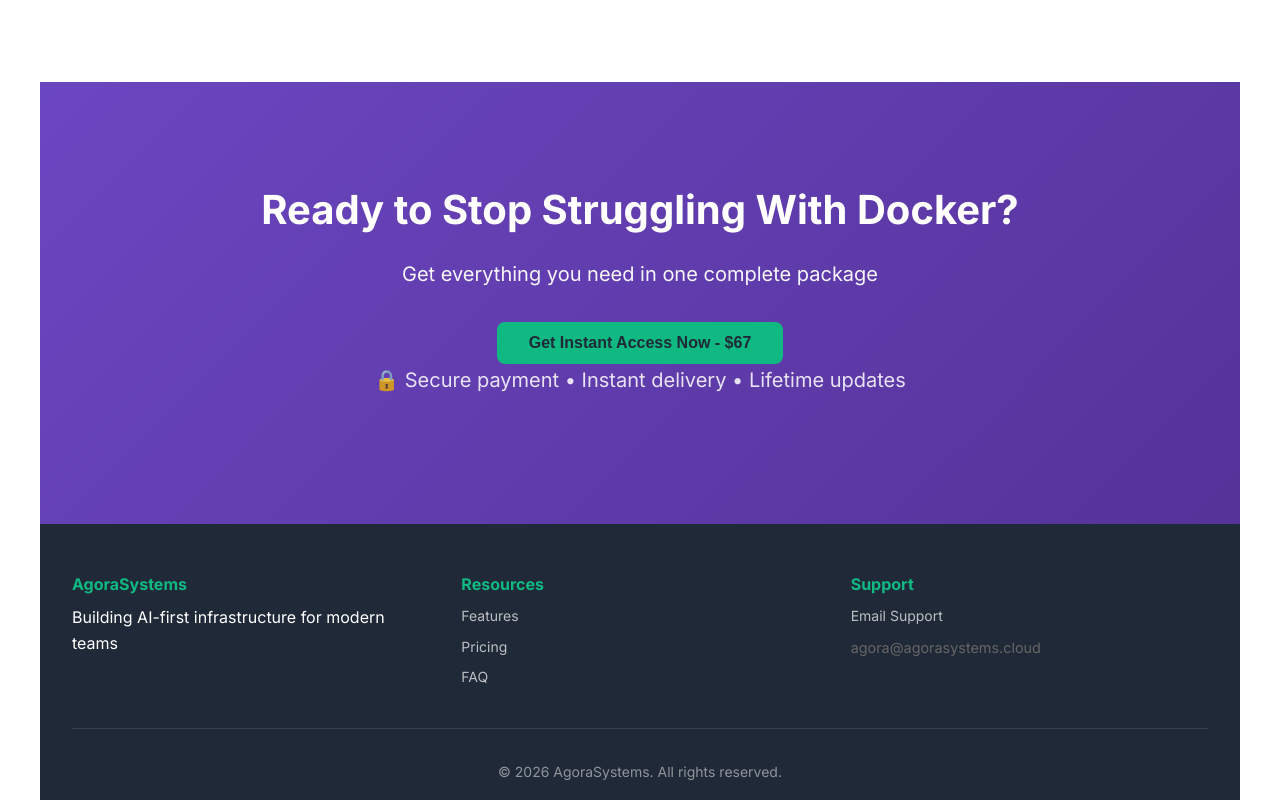
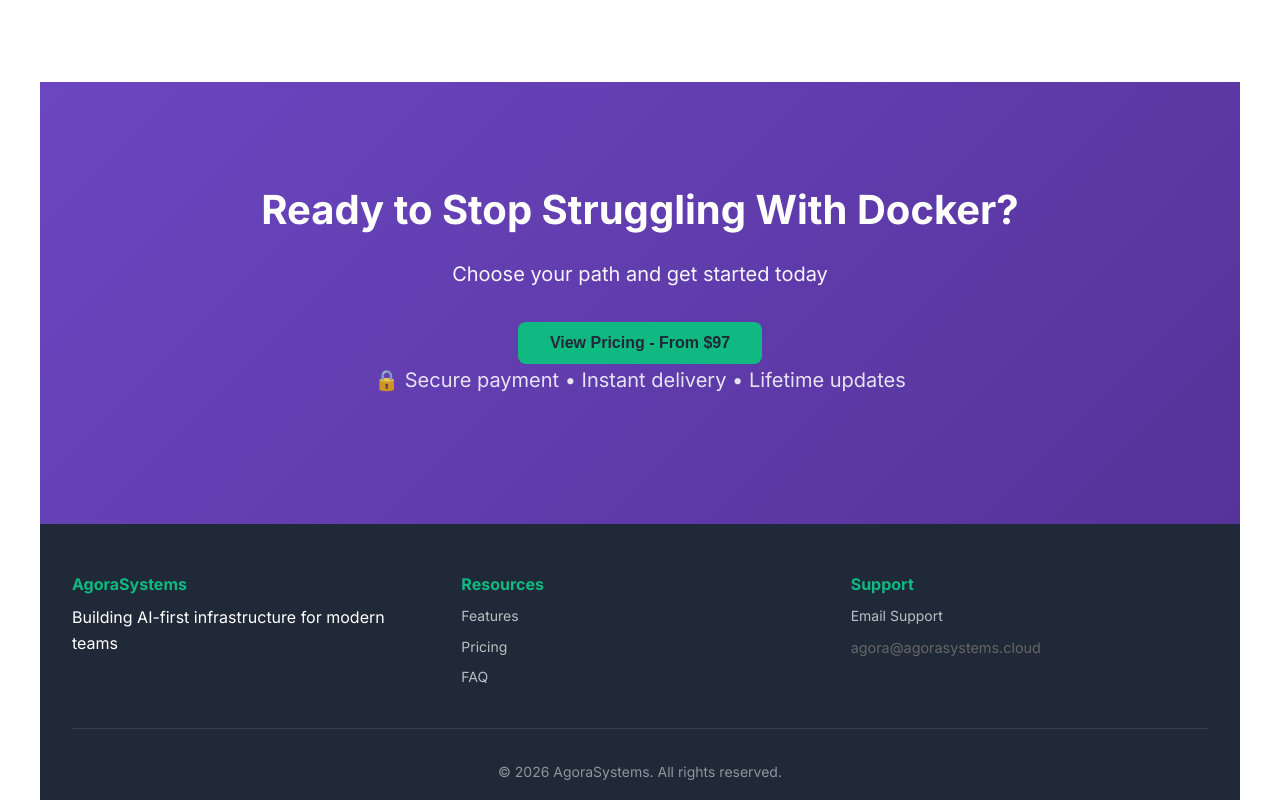
Before and after one commit to AgoraAiCloud/landing-page, a React (Vite) app: page / in a window 1280 px wide. Shown: the part 4383-5183 px from the top of the page. Built offline with nearby package versions, Linux system fonts and the light colour scheme.

Commit message:
FIX: Final CTA button - correct pricing from 7 to 97+ with scroll to pricing

```diff
--- a/src/App.jsx
+++ b/src/App.jsx
@@ -262,12 +262,12 @@ export default function App() {
       {/* Final CTA */}
       <section className="final-cta">
         <h2>Ready to Stop Struggling With Docker?</h2>
-        <p>Get everything you need in one complete package</p>
+        <p>Choose your path and get started today</p>
         <button
           className="final-button"
-          onClick={() => window.location.href='https://buy.stripe.com/cNi8wR3RW2rHejzc984ow00'}
+          onClick={() => document.getElementById('pricing').scrollIntoView({behavior: 'smooth'})}
         >
-          Get Instant Access Now - $67
+          View Pricing - From $97
         </button>
         <p className="guarantee">🔒 Secure payment • Instant delivery • Lifetime updates</p>
       </section>
@@ -296,4 +296,3 @@ export default function App() {
     </div>
   )
 }
-// Rebuild trigger
```
